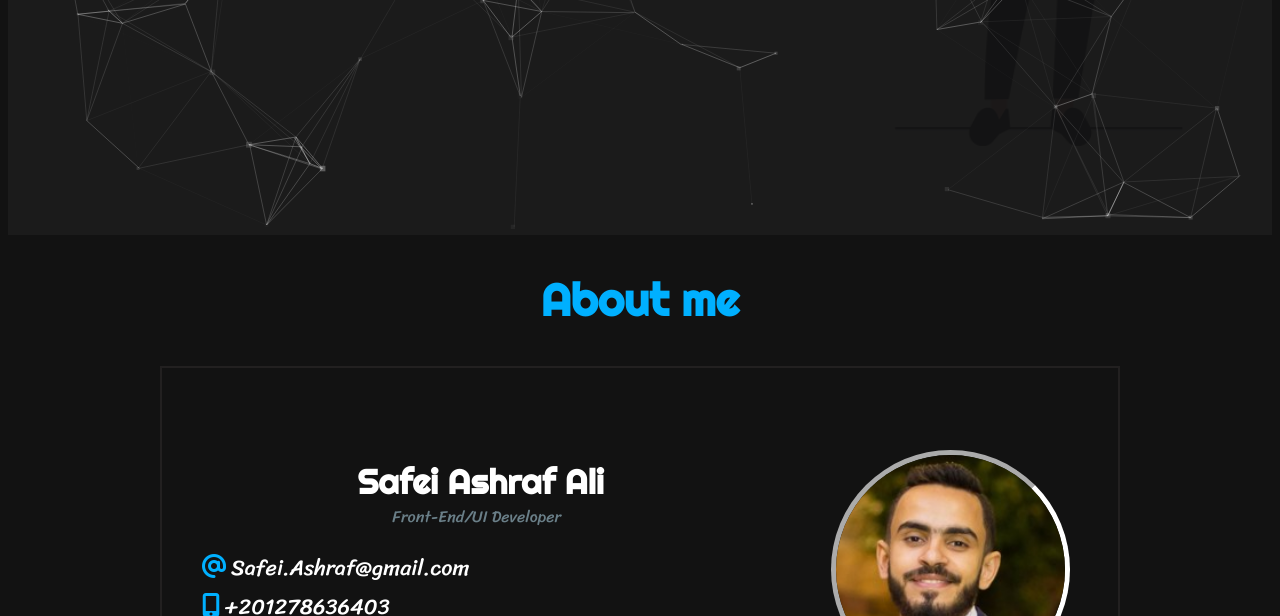
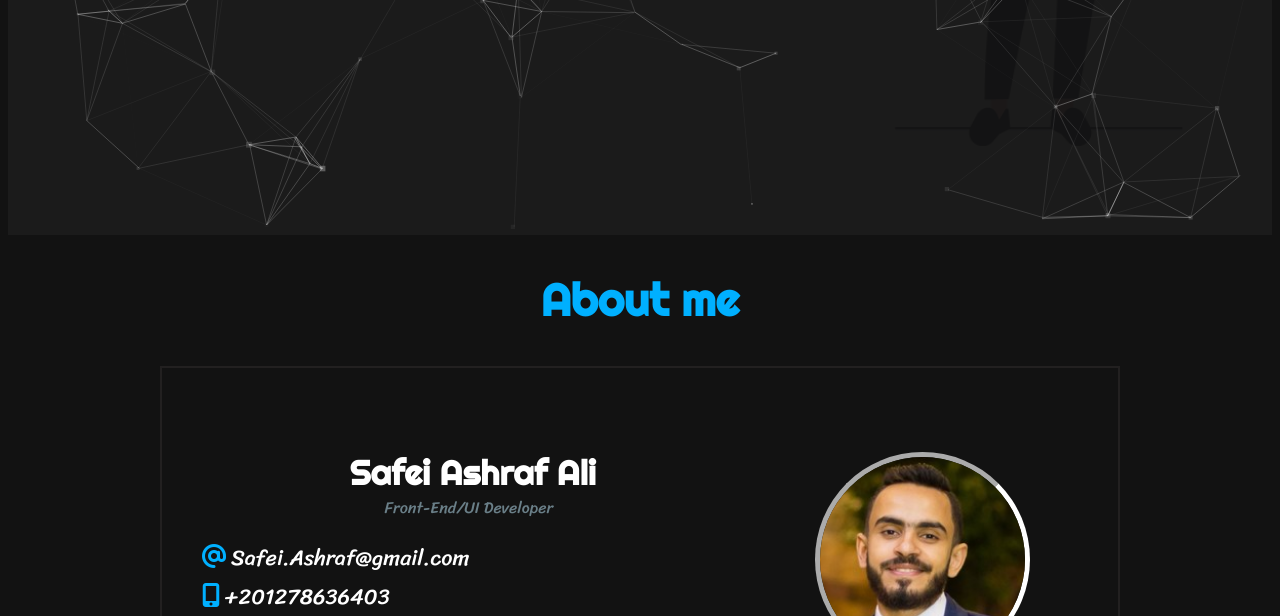
Before and after one commit to Safei-Ashraf/Landing-Page-Temp-2.0, a plain HTML site: page index.html in a window 1280 px wide. Shown: the part 573-1189 px from the top of the page. Drawn offline with Linux system fonts and the light colour scheme.

Commit message:
adjusting about me section

```diff
--- a/css/main.css
+++ b/css/main.css
@@ -231,6 +231,7 @@ section#about-me {
   display: flex;
   flex-wrap: wrap;
   align-items: center;
+  width: 100%;
   max-width: 980px;
   border: 2px solid #222020;
   /* border: 2px solid white; */
@@ -243,7 +244,7 @@ section#about-me div.info-box {
   /* border: 2px solid wheat; */
   padding-left: 0;
   /* margin-left: 0; */
-  flex: 2;
+  width: 65%;
 }
 section#about-me h3 {
   font-weight: bold;
@@ -283,7 +284,7 @@ section#about-me div.info-box p {
 section#about-me div.image-box {
   /* border: 2px solid wheat; */
 
-  flex: 1;
+  width: 30%;
   /* margin-right: 200px; */
 }
 /*****************************************USE AT MEDIA QUERY TO WRAP TO NEXT ROW***********/
```
